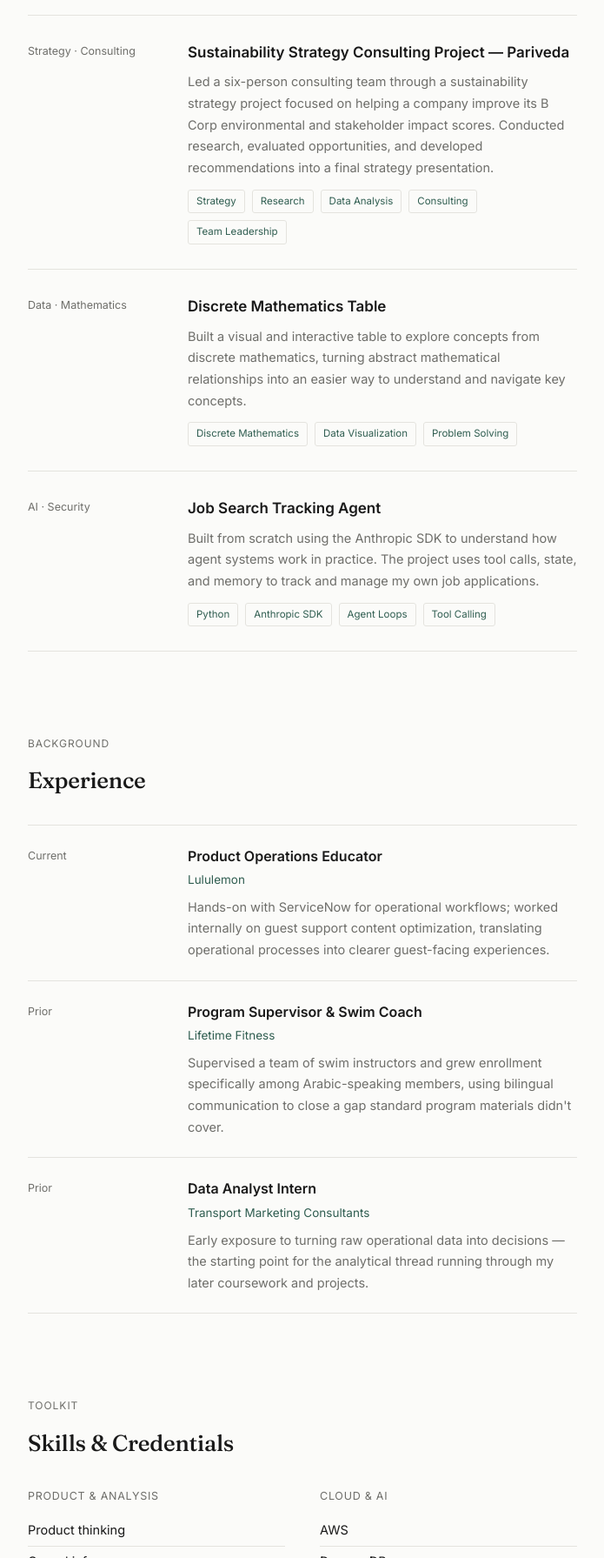
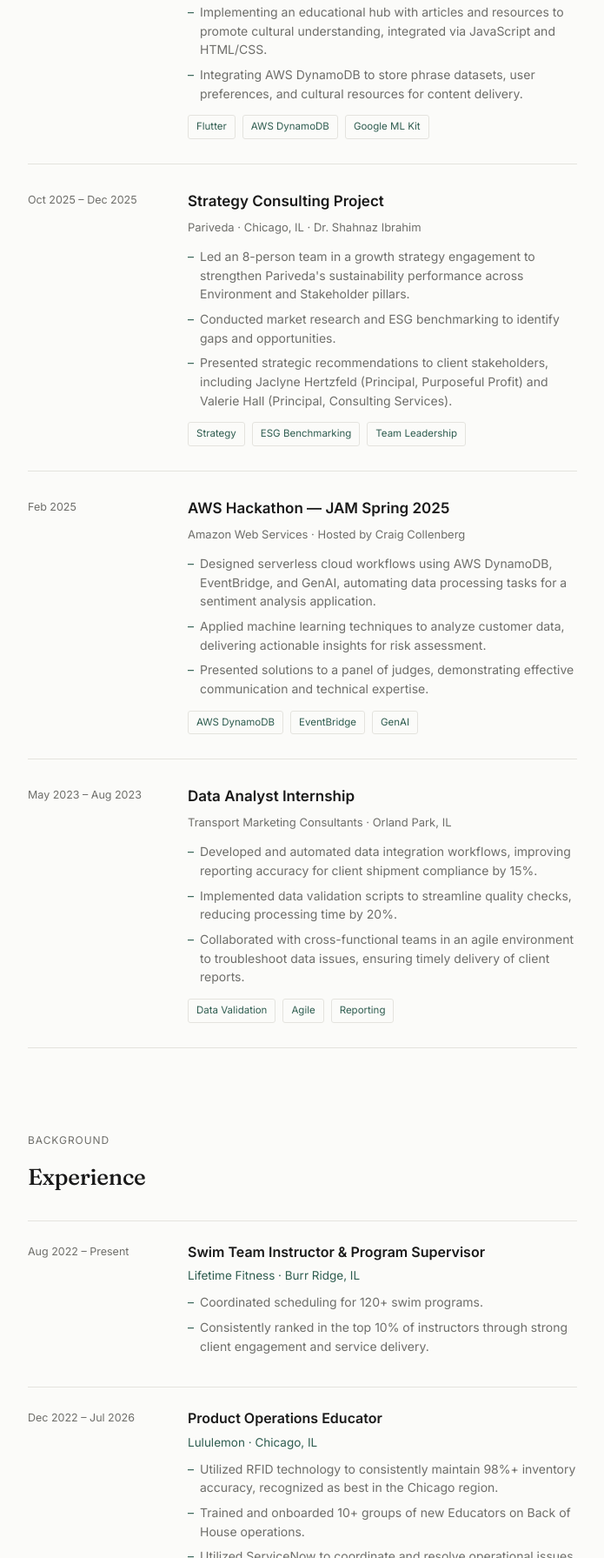
Before and after one commit to whasan03/whasan03.github.io, a plain HTML site: page index.html in a window 1280 px wide. Shown: the part 1009-2800 px from the top of the page at 87% size, without its empty margins (272-967 px from the left). Drawn offline with Linux system fonts and the light colour scheme.

Commit message:
update projects and experience

```diff
--- a/index.html
+++ b/index.html
@@ -111,8 +111,26 @@
   }
   .work-item:last-child{border-bottom:1px solid var(--line);}
   .work-item .wlabel{font-size:12.5px; color:var(--muted); padding-top:2px;}
-  .work-item h3{font-size:17px; font-weight:600; margin-bottom:8px;}
+  .work-item h3{font-size:17px; font-weight:600; margin-bottom:4px;}
+  .work-item .wsub{color:var(--muted); font-size:13px; margin-bottom:12px;}
+  .work-item .wsub a{color:var(--accent);}
+  .work-item .wsub a:hover{text-decoration:underline;}
   .work-item p{color:var(--muted); font-size:14.5px; margin-bottom:12px; max-width:520px;}
+  .blist{list-style:none; margin-bottom:14px; max-width:540px;}
+  .blist li{
+    color:var(--muted);
+    font-size:14px;
+    padding-left:14px;
+    position:relative;
+    margin-bottom:7px;
+    line-height:1.55;
+  }
+  .blist li::before{
+    content:'–';
+    position:absolute;
+    left:0;
+    color:var(--accent);
+  }
   .wtags{display:flex; flex-wrap:wrap; gap:8px;}
   .wtags span{font-size:11.5px; color:var(--accent); border:1px solid var(--line); padding:3px 9px; border-radius:3px;}
 
@@ -201,38 +219,59 @@
       <h2>Projects</h2>
 
       <div class="work-item">
-        <div class="wlabel">Mobile · AI</div>
+        <div class="wlabel">Present</div>
         <div>
           <h3>CultureBridge</h3>
-          <p>A Flutter + AWS mobile app built to make cross-cultural travel easier. Includes cultural hubs, a language tool, destination quizzes, and an AI travel assistant powered by the Claude API, with DynamoDB supporting the backend.</p>
-          <div class="wtags"><span>Flutter</span><span>AWS DynamoDB</span><span>Claude API</span><span>IAM</span></div>
+          <div class="wsub">Travel Culture Learning App · <a href="https://github.com/whasan03/culturebridge" target="_blank" rel="noopener">GitHub</a></div>
+          <ul class="blist">
+            <li>Designing and developing a mobile platform enabling travelers to learn essential language phrases and cultural etiquette for over 50 destinations.</li>
+            <li>Implementing real-time translation and phrase recognition using Google ML Kit and external translation APIs.</li>
+            <li>Implementing an educational hub with articles and resources to promote cultural understanding, integrated via JavaScript and HTML/CSS.</li>
+            <li>Integrating AWS DynamoDB to store phrase datasets, user preferences, and cultural resources for content delivery.</li>
+          </ul>
+          <div class="wtags"><span>Flutter</span><span>AWS DynamoDB</span><span>Google ML Kit</span></div>
         </div>
       </div>
 
       <div class="work-item">
-        <div class="wlabel">Strategy · Consulting</div>
+        <div class="wlabel">Oct 2025 – Dec 2025</div>
         <div>
-          <h3>Sustainability Strategy Consulting Project — Pariveda</h3>
-          <p>Led a six-person consulting team through a sustainability strategy project focused on helping a company improve its B Corp environmental and stakeholder impact scores. Conducted research, evaluated opportunities, and developed recommendations into a final strategy presentation.</p>
-          <div class="wtags"><span>Strategy</span><span>Research</span><span>Data Analysis</span><span>Consulting</span><span>Team Leadership</span></div>
+          <h3>Strategy Consulting Project</h3>
+          <div class="wsub">Pariveda · Chicago, IL · Dr. Shahnaz Ibrahim</div>
+          <ul class="blist">
+            <li>Led an 8-person team in a growth strategy engagement to strengthen Pariveda's sustainability performance across Environment and Stakeholder pillars.</li>
+            <li>Conducted market research and ESG benchmarking to identify gaps and opportunities.</li>
+            <li>Presented strategic recommendations to client stakeholders, including Jaclyne Hertzfeld (Principal, Purposeful Profit) and Valerie Hall (Principal, Consulting Services).</li>
+          </ul>
+          <div class="wtags"><span>Strategy</span><span>ESG Benchmarking</span><span>Team Leadership</span></div>
         </div>
       </div>
 
       <div class="work-item">
-        <div class="wlabel">Data · Mathematics</div>
+        <div class="wlabel">Feb 2025</div>
         <div>
-          <h3>Discrete Mathematics Table</h3>
-          <p>Built a visual and interactive table to explore concepts from discrete mathematics, turning abstract mathematical relationships into an easier way to understand and navigate key concepts.</p>
-          <div class="wtags"><span>Discrete Mathematics</span><span>Data Visualization</span><span>Problem Solving</span></div>
+          <h3>AWS Hackathon — JAM Spring 2025</h3>
+          <div class="wsub">Amazon Web Services · Hosted by Craig Collenberg</div>
+          <ul class="blist">
+            <li>Designed serverless cloud workflows using AWS DynamoDB, EventBridge, and GenAI, automating data processing tasks for a sentiment analysis application.</li>
+            <li>Applied machine learning techniques to analyze customer data, delivering actionable insights for risk assessment.</li>
+            <li>Presented solutions to a panel of judges, demonstrating effective communication and technical expertise.</li>
+          </ul>
+          <div class="wtags"><span>AWS DynamoDB</span><span>EventBridge</span><span>GenAI</span></div>
         </div>
       </div>
 
       <div class="work-item">
-        <div class="wlabel">AI · Security</div>
+        <div class="wlabel">May 2023 – Aug 2023</div>
         <div>
-          <h3>Job Search Tracking Agent</h3>
-          <p>Built from scratch using the Anthropic SDK to understand how agent systems work in practice. The project uses tool calls, state, and memory to track and manage my own job applications.</p>
-          <div class="wtags"><span>Python</span><span>Anthropic SDK</span><span>Agent Loops</span><span>Tool Calling</span></div>
+          <h3>Data Analyst Internship</h3>
+          <div class="wsub">Transport Marketing Consultants · Orland Park, IL</div>
+          <ul class="blist">
+            <li>Developed and automated data integration workflows, improving reporting accuracy for client shipment compliance by 15%.</li>
+            <li>Implemented data validation scripts to streamline quality checks, reducing processing time by 20%.</li>
+            <li>Collaborated with cross-functional teams in an agile environment to troubleshoot data issues, ensuring timely delivery of client reports.</li>
+          </ul>
+          <div class="wtags"><span>Data Validation</span><span>Agile</span><span>Reporting</span></div>
         </div>
       </div>
     </section>
@@ -242,29 +281,27 @@
       <h2>Experience</h2>
 
       <div class="exp-item">
-        <div class="wlabel">Current</div>
+        <div class="wlabel">Aug 2022 – Present</div>
         <div>
-          <h3>Product Operations Educator</h3>
-          <span class="org">Lululemon</span>
-          <p>Hands-on with ServiceNow for operational workflows; worked internally on guest support content optimization, translating operational processes into clearer guest-facing experiences.</p>
+          <h3>Swim Team Instructor &amp; Program Supervisor</h3>
+          <span class="org">Lifetime Fitness · Burr Ridge, IL</span>
+          <ul class="blist">
+            <li>Coordinated scheduling for 120+ swim programs.</li>
+            <li>Consistently ranked in the top 10% of instructors through strong client engagement and service delivery.</li>
+          </ul>
         </div>
       </div>
 
       <div class="exp-item">
-        <div class="wlabel">Prior</div>
+        <div class="wlabel">Dec 2022 – Jul 2026</div>
         <div>
-          <h3>Program Supervisor &amp; Swim Coach</h3>
-          <span class="org">Lifetime Fitness</span>
-          <p>Supervised a team of swim instructors and grew enrollment specifically among Arabic-speaking members, using bilingual communication to close a gap standard program materials didn't cover.</p>
-        </div>
-      </div>
-
-      <div class="exp-item">
-        <div class="wlabel">Prior</div>
-        <div>
-          <h3>Data Analyst Intern</h3>
-          <span class="org">Transport Marketing Consultants</span>
-          <p>Early exposure to turning raw operational data into decisions — the starting point for the analytical thread running through my later coursework and projects.</p>
+          <h3>Product Operations Educator</h3>
+          <span class="org">Lululemon · Chicago, IL</span>
+          <ul class="blist">
+            <li>Utilized RFID technology to consistently maintain 98%+ inventory accuracy, recognized as best in the Chicago region.</li>
+            <li>Trained and onboarded 10+ groups of new Educators on Back of House operations.</li>
+            <li>Utilized ServiceNow to coordinate and resolve operational issues, improving efficiency across the store.</li>
+          </ul>
         </div>
       </div>
     </section>
@@ -305,10 +342,8 @@
           <ul>
             <li>AWS Cloud Foundations</li>
             <li>AWS Data Engineering</li>
-            <li>IBM Product Management (IP)</li>
-            <li>Google Cybersecurity Foundations (IP)</li>
+            <li>IBM PMP (in progress)</li>
             <li>Arabic — fluent</li>
-            <li>Kazakh — beginner</li>
           </ul>
         </div>
       </div>
```
